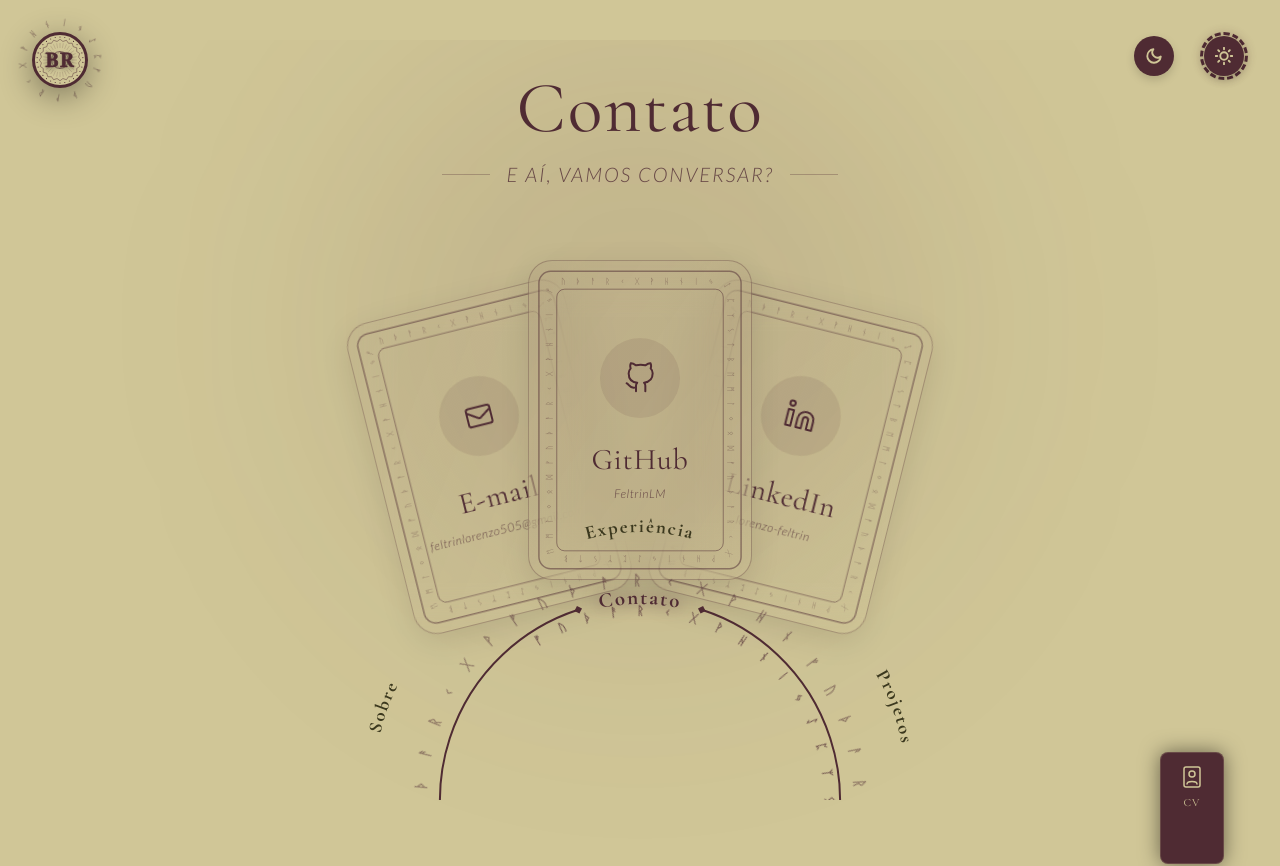
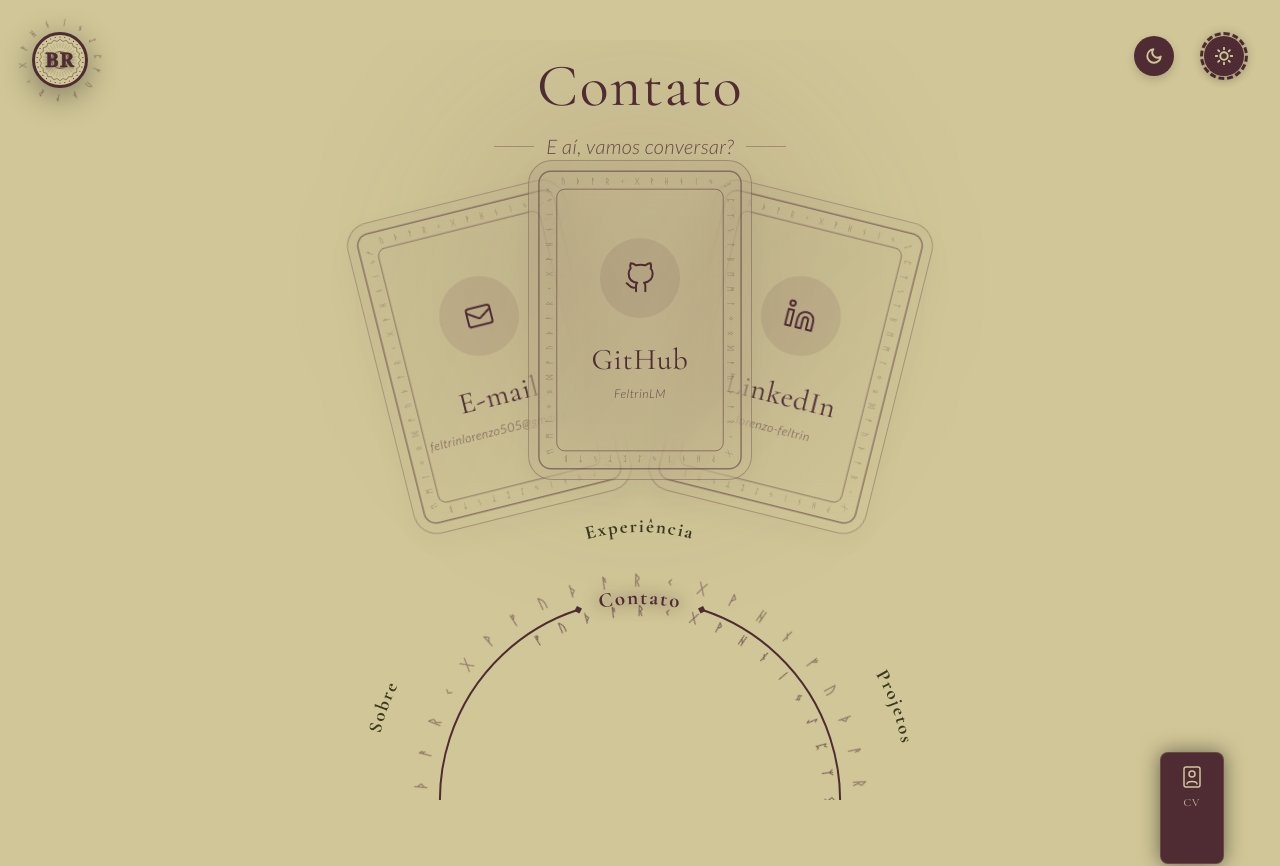
Before and after one commit to FeltrinLM/portifolio, a React (Vite) app: page /contato in a window 1280 px wide. Shown: the top 866 px of the page. Built offline with nearby package versions, Linux system fonts and the light colour scheme.

Commit message:
first version ready for a deploy

```diff
--- a/src/App.jsx
+++ b/src/App.jsx
@@ -1,13 +1,25 @@
-import { useState } from 'react';
-import { BrowserRouter, Routes, Route, Navigate } from 'react-router-dom';
+import { useState, useEffect } from 'react';
+import { BrowserRouter, Routes, Route, Navigate, useLocation } from 'react-router-dom';
 import { Navbar } from './components/Navbar';
 import { ThemeToggle } from './components/ThemeToggle';
 import { LanguageToggle } from './components/LanguageToggle';
-import { ResumeCard } from './components/ResumeCard'; // <-- Import da nossa Mini Carta de Tarô
+import { ResumeCard } from './components/ResumeCard';
 import { About } from './pages/About';
 import { Contact } from './pages/Contact';
 import { Experience } from './pages/Experience';
 import { Projects } from './pages/Projects';
+
+// --- COMPONENTE NOVO QUE RESOLVE O SCROLL ---
+function ScrollToTop() {
+    const { pathname } = useLocation();
+
+    useEffect(() => {
+        window.scrollTo(0, 0);
+    }, [pathname]); // Sempre que o pathname (URL) mudar, ele roda esse useEffect
+
+    return null; // Não renderiza nada visualmente
+}
+// ---------------------------------------------
 
 function ConteudoDasPaginas({ language }) {
     return (
@@ -37,6 +49,9 @@ export default function App() {
 
     return (
         <BrowserRouter>
+            {/* O componente precisa ficar dentro do BrowserRouter para ter acesso ao useLocation */}
+            <ScrollToTop />
+
             <div className={`relative min-h-screen overflow-x-hidden font-serif transition-colors duration-500 ${isDarkMode ? 'dark bg-[#3B381E]' : 'bg-[#D0C697]'}`}>
 
                 {/* O conteúdo principal do site (as páginas que mudam) */}
--- a/src/pages/Contact.jsx
+++ b/src/pages/Contact.jsx
@@ -40,31 +40,28 @@ export function Contact({ language = 'br' }) {
     ];
 
     return (
-        // Aumentei o pb-[360px] para empurrar toda a seção mais para o alto, longe da Navbar
-        <div className="relative min-h-screen flex flex-col items-center justify-center px-6 pb-[360px] pt-8 w-full overflow-hidden">
+        <div className="relative min-h-screen flex flex-col items-center justify-start px-6 pb-[360px] pt-4 w-full overflow-hidden">
 
-            <div className="absolute z-0 w-72 h-72 md:w-[600px] md:h-[600px] bg-[#4F2B33]/10 dark:bg-[#91B09A]/10 blur-[120px] rounded-full pointer-events-none"></div>
+            {/* Blur reduzido em tamanho e intensidade para não tocar as bordas */}
+            <div className="absolute top-10 z-0 w-56 h-56 md:w-[400px] md:h-[400px] bg-[#4F2B33]/10 dark:bg-[#91B09A]/10 blur-[80px] rounded-full pointer-events-none"></div>
 
-            <div className="relative z-10 flex flex-col items-center gap-10 w-full max-w-4xl mx-auto">
-
-                <div className="flex flex-col items-center gap-4 text-center">
-                    <Text variant="title" as="h1" className="text-5xl md:text-7xl font-bold text-[#4F2B33] dark:text-[#D0C697] tracking-wide">
+            <div className="relative z-20 flex flex-col items-center gap-2 text-center w-full max-w-6xl mx-auto shrink-0">
+                <Text variant="title" as="h1" className="text-5xl md:text-6xl font-bold text-[#4F2B33] dark:text-[#D0C697]">
                     {language === 'en' ? 'Contact' : 'Contato'}
                 </Text>
-                    <div className="flex items-center gap-4">
-                        <div className="w-12 h-px bg-[#4F2B33]/30 dark:bg-[#91B09A]/30"></div>
-                        <Text variant="text" as="p" className="text-lg md:text-xl text-[#4F2B33]/80 dark:text-[#91B09A] tracking-widest uppercase font-bold text-center">
+                <div className="flex items-center gap-3 text-[#4F2B33]/80 dark:text-[#91B09A]/90 mt-2">
+                    <div className="w-10 h-px bg-current opacity-40"></div>
+                    <Text variant="text" as="p" className="text-xl">
                         {language === 'en' ? "So, let's talk?" : 'E aí, vamos conversar?'}
                     </Text>
-                        <div className="w-12 h-px bg-[#4F2B33]/30 dark:bg-[#91B09A]/30"></div>
+                    <div className="w-10 h-px bg-current opacity-40"></div>
                 </div>
             </div>
 
-                {/* Container das Cartas em formato de Leque */}
-                <div className="relative w-full h-72 md:h-80 flex justify-center mt-8">
+            <div className="relative z-10 flex-1 flex flex-col items-center justify-center w-full max-w-4xl mx-auto">
+                <div className="relative w-full h-72 md:h-80 flex justify-center">
                     {contactLinks.map((link, index) => {
 
-                        // O Wrapper define o ângulo e a posição estática da carta na mão
                         let wrapperClasses = "";
                         if (index === 0) wrapperClasses = "z-10 -translate-x-16 md:-translate-x-28 translate-y-6 md:translate-y-8 -rotate-[14deg]";
                         if (index === 1) wrapperClasses = "z-20";
@@ -79,22 +76,18 @@ export function Contact({ language = 'br' }) {
                                     href={link.url}
                                     target="_blank"
                                     rel="noopener noreferrer"
-                                    // A carta agora desliza pelo eixo Y (que mantém o ângulo graças ao Wrapper) e retorna a usar o fundo de vidro original.
-                                    className="relative flex flex-col items-center justify-center py-10 px-4 w-48 h-72 md:w-56 md:h-80 rounded-2xl md:rounded-3xl border border-[#4F2B33]/30 dark:border-[#91B09A]/30 bg-gradient-to-br from-[#4F2B33]/[0.05] to-transparent dark:from-[#91B09A]/[0.05] dark:to-transparent backdrop-blur-xl shadow-[0_8px_30px_rgba(0,0,0,0.1)] transition-all duration-300 ease-out group-hover:-translate-y-12 md:group-hover:-translate-y-16 group-hover:shadow-[0_20px_50px_-10px_rgba(79,43,51,0.4)] dark:group-hover:shadow-[0_20px_50px_-10px_rgba(145,176,154,0.2)] overflow-hidden"
+                                    // Sombras mantidas suaves como na correção anterior
+                                    className="relative flex flex-col items-center justify-center py-10 px-4 w-48 h-72 md:w-56 md:h-80 rounded-2xl md:rounded-3xl border border-[#4F2B33]/30 dark:border-[#91B09A]/30 bg-gradient-to-br from-[#4F2B33]/[0.05] to-transparent dark:from-[#91B09A]/[0.05] dark:to-transparent backdrop-blur-xl shadow-[0_8px_30px_rgba(79,43,51,0.03)] dark:shadow-[0_8px_30px_rgba(0,0,0,0.1)] transition-all duration-300 ease-out group-hover:-translate-y-12 md:group-hover:-translate-y-16 group-hover:shadow-[0_20px_40px_-10px_rgba(79,43,51,0.12)] dark:group-hover:shadow-[0_20px_40px_-10px_rgba(145,176,154,0.1)] overflow-hidden"
                                 >
                                     {/* --- BORDAS ESTILO TARÔ E RUNAS (Desktop) --- */}
                                     <svg viewBox="0 0 224 320" className="absolute inset-0 w-full h-full hidden md:block text-[#4F2B33]/50 dark:text-[#91B09A]/40 pointer-events-none">
                                         <rect x="10" y="10" width="204" height="300" rx="12" fill="none" stroke="currentColor" strokeWidth="1.5" />
                                         <rect x="28" y="28" width="168" height="264" rx="8" fill="none" stroke="currentColor" strokeWidth="1" />
-
-                                        {/* Caminho perfeitamente centralizado entre as bordas */}
                                         <path id={`desktop-path-${index}`} d="M 23,33 A 10,10 0 0 1 33,23 H 191 A 10,10 0 0 1 201,33 V 287 A 10,10 0 0 1 191,297 H 33 A 10,10 0 0 1 23,287 Z" fill="none" />
 
-                                        {/* Texto Estático */}
                                         <text fill="currentColor" fontSize="8" letterSpacing="4" className="opacity-100 group-hover:opacity-0 transition-opacity duration-500">
                                             <textPath href={`#desktop-path-${index}`} startOffset="0%">{RUNES_REPEAT}</textPath>
                                         </text>
-                                        {/* Texto Animado */}
                                         <text fill="currentColor" fontSize="8" letterSpacing="4" className="opacity-0 group-hover:opacity-100 transition-opacity duration-500">
                                             <textPath href={`#desktop-path-${index}`} startOffset="0%">
                                                 {RUNES_REPEAT}
@@ -141,7 +134,6 @@ export function Contact({ language = 'br' }) {
                         );
                     })}
                 </div>
-
             </div>
         </div>
     );
--- a/src/pages/Experience.jsx
+++ b/src/pages/Experience.jsx
@@ -47,7 +47,6 @@ export function Experience({ language = 'br' }) {
             if (newIndex >= 0 && newIndex < experiences.length) {
                 isScrolling.current = true;
                 setActiveIndex(newIndex);
-                // TIMEOUT REDUZIDO DE 800ms PARA 350ms (Remove o travamento)
                 setTimeout(() => (isScrolling.current = false), 350);
             }
         };
@@ -57,7 +56,7 @@ export function Experience({ language = 'br' }) {
     }, [activeIndex]);
 
     return (
-        <div className="fixed inset-0 pt-24 md:pt-32 pb-6 px-6 bg-[#D0C697] dark:bg-[#3B381E] overflow-hidden flex flex-col items-center justify-start">
+        <div className="fixed inset-0 pt-8 md:pt-12 pb-6 px-6 bg-[#D0C697] dark:bg-[#3B381E] overflow-hidden flex flex-col items-center justify-start">
             <div className="absolute z-0 w-[600px] h-[600px] top-10 -right-20 bg-[#4F2B33]/5 dark:bg-[#91B09A]/5 blur-[120px] rounded-full pointer-events-none" />
 
             <div className="relative z-20 flex flex-col items-center gap-2 text-center w-full max-w-6xl mx-auto px-6 shrink-0">
@@ -66,14 +65,16 @@ export function Experience({ language = 'br' }) {
                 </Text>
                 <div className="flex items-center gap-3 text-[#4F2B33]/80 dark:text-[#91B09A]/90">
                     <div className="w-10 h-px bg-current opacity-40" />
-                    <Text variant="text" as="p" className="text-xl tracking-widest uppercase">
-                        {language === 'en' ? 'The journey so far' : 'A jornada até aqui'}
+                    {/* Removida a classe uppercase e texto ajustado para Iniciais Maiúsculas */}
+                    <Text variant="text" as="p" className="text-xl tracking-widest">
+                        {language === 'en' ? 'The Journey So Far' : 'A Jornada Até Aqui'}
                     </Text>
                     <div className="w-10 h-px bg-current opacity-40" />
                 </div>
             </div>
 
-            <div className="relative w-full max-w-4xl h-[500px] md:h-[400px] mt-16 md:mt-20 shrink-0">
+            {/* Margem superior ajustada de mt-10 md:mt-14 para mt-14 md:mt-16 para baixar um pouco os cards */}
+            <div className="relative w-full max-w-4xl h-[500px] md:h-[400px] mt-14 md:mt-16 shrink-0">
                 <div className="absolute -left-6 md:-left-12 top-1/2 -translate-y-1/2 flex flex-col gap-3 z-30">
                     {experiences.map((_, i) => (
                         <div key={i} className={`rounded-full transition-all duration-300 ${activeIndex === i ? 'w-2 h-6 bg-[#4F2B33] dark:bg-[#91B09A]' : 'w-2 h-2 bg-[#4F2B33]/30 dark:bg-[#91B09A]/30'}`} />
```
Also changed, not shown: src/pages/About.jsx (+15 -8 lines). Lines whose indentation alone changed are shown as unchanged.
